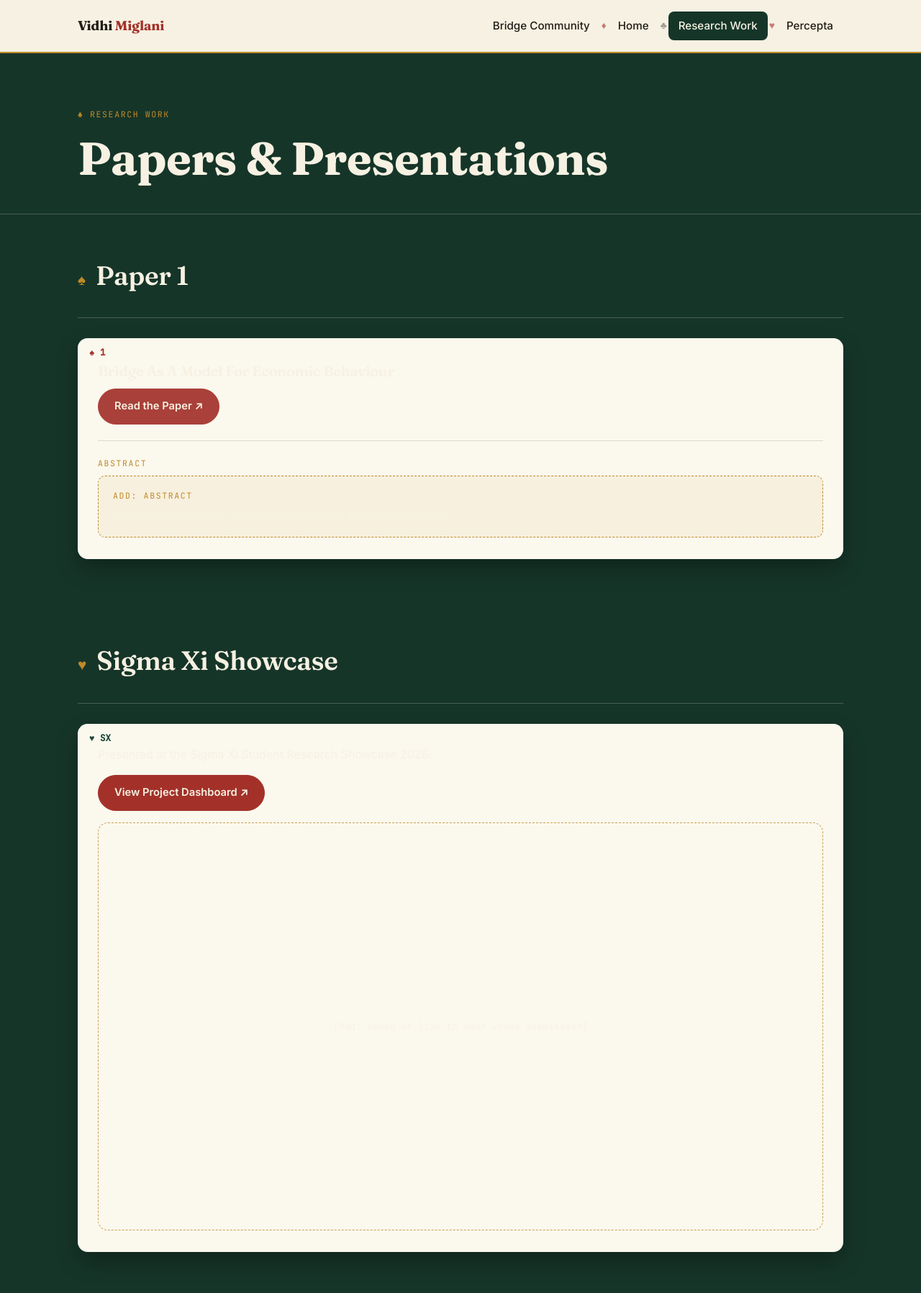
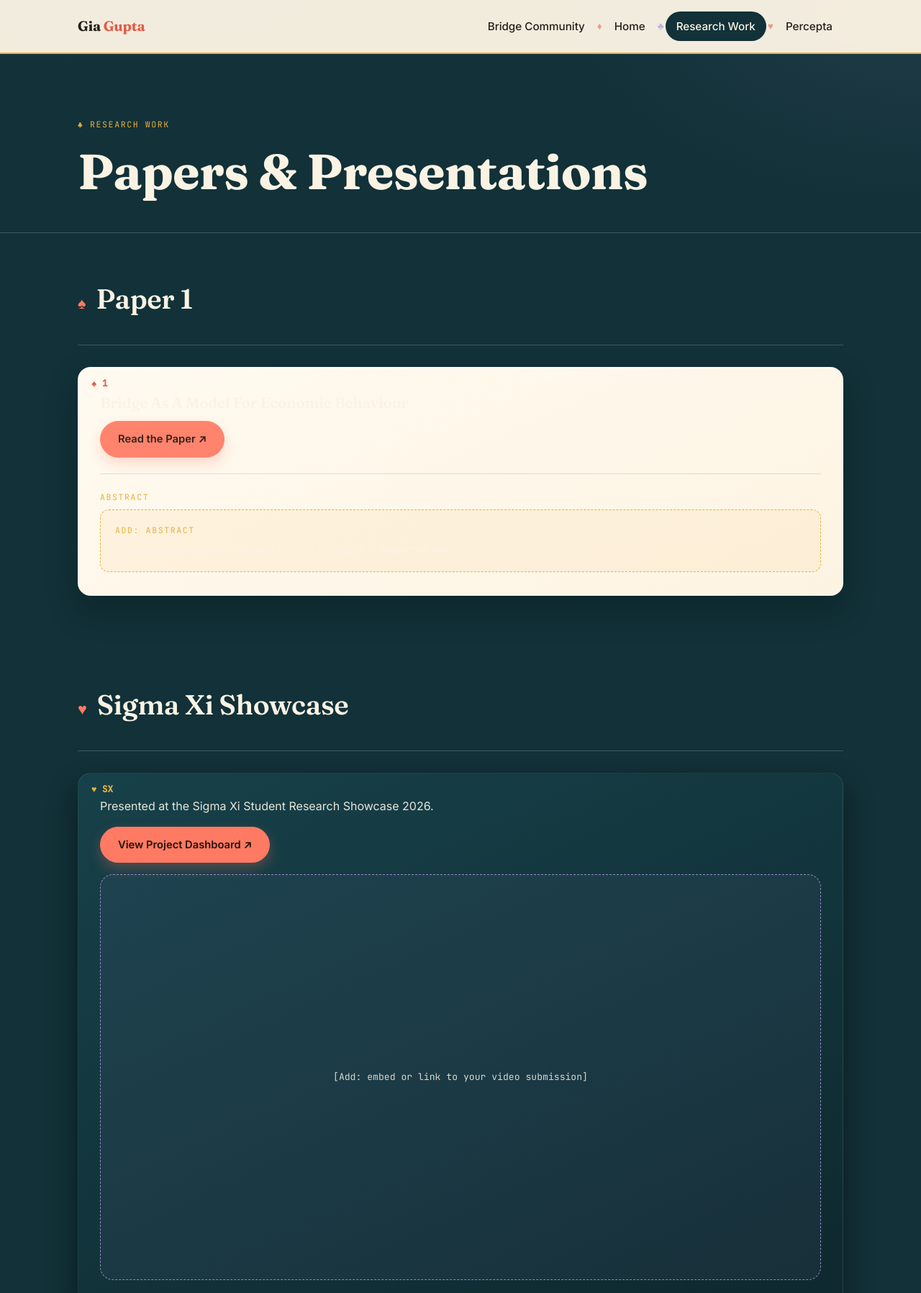
Before and after one commit to Sachin001k/gia-portfolio, a plain HTML site: page research-work.html in a window 1280 px wide. Shown: the top 1797 px of the page at 72% size. Drawn offline with Linux system fonts and the light colour scheme.

Commit message:
made some changes

```diff
--- a/research-work.html
+++ b/research-work.html
@@ -3,14 +3,14 @@
 <head>
 <meta charset="UTF-8">
 <meta name="viewport" content="width=device-width, initial-scale=1.0">
-<title>Research Work – Vidhi Miglani</title>
+<title>Research Work – Gia Gupta</title>
 <link rel="stylesheet" href="style.css">
 </head>
 <body>
 
 <header class="topbar">
   <div class="wrap">
-    <a class="brand" href="index.html">Vidhi <span>Miglani</span></a>
+    <a class="brand" href="index.html">Gia <span>Gupta</span></a>
     <nav class="menu">
       <ul>
         <li><a href="bridge-community.html">Bridge Community</a></li>
@@ -100,7 +100,7 @@
 
 <footer>
   <div class="wrap">
-    <span class="foot-note">© Vidhi Miglani</span>
+    <span class="foot-note">© Gia Gupta</span>
     <a href="index.html" class="foot-note">← Back home</a>
   </div>
 </footer>
--- a/style.css
+++ b/style.css
@@ -1,25 +1,28 @@
 /* ===========================================================
-   Vidhi Miglani — site stylesheet
-   Design language: the bridge table.
-   Felt green ground, ivory card-stock panels, a single suit
-   glyph used the way a playing card uses its corner index.
+   Gia Gupta — site stylesheet
+   Design language: the card table, reimagined.
+   Deep teal ground, warm ivory card-stock panels, coral + gold
+   accents, a single suit glyph used like a playing card's
+   corner index.
 =========================================================== */
 
 @import url('https://fonts.googleapis.com/css2?family=Fraunces:opsz,wght@9..144,400;9..144,500;9..144,600;9..144,700&family=Inter:wght@400;500;600&family=JetBrains+Mono:wght@400;500&display=swap');
 
 :root{
-  --felt:      #163529;
-  --felt-2:    #1f4a3a;
-  --felt-3:    #0e241c;
-  --cream:     #f6f1e2;
-  --card:      #fbf8ee;
-  --ink:       #211d16;
-  --ink-soft:  #55503f;
-  --crimson:   #a3312a;
-  --gold:      #c08a28;
-  --line:      rgba(33,29,22,0.14);
-  --line-lite: rgba(246,241,226,0.22);
-  --radius:    14px;
+  --felt:      #123138;
+  --felt-2:    #17414a;
+  --felt-3:    #0b2126;
+  --cream:     #faf3e4;
+  --card:      #fffaf0;
+  --ink:       #23201b;
+  --ink-soft:  #5c5648;
+  --coral:     #ff7a63;
+  --coral-dk:  #e35b46;
+  --gold:      #e8b13d;
+  --lav:       #a89bdb;
+  --line:      rgba(35,32,27,0.13);
+  --line-lite: rgba(250,243,228,0.20);
+  --radius:    18px;
   --maxw:      1120px;
 }
 
@@ -27,11 +30,14 @@
 html{ scroll-behavior:smooth; }
 body{
   margin:0;
-  background:var(--felt);
+  background:
+    radial-gradient(1100px 620px at 8% -10%, rgba(255,122,99,0.10), transparent 60%),
+    radial-gradient(900px 520px at 100% 0%, rgba(168,155,219,0.10), transparent 55%),
+    var(--felt);
   color:var(--cream);
   font-family:'Inter', system-ui, sans-serif;
   font-size:16px;
-  line-height:1.6;
+  line-height:1.65;
 }
 img{ max-width:100%; display:block; }
 a{ color:inherit; }
@@ -43,9 +49,9 @@ h1,h2,h3,h4{
   margin:0 0 .4em;
   letter-spacing:-0.01em;
 }
-h1{ font-size:clamp(2.4rem,5vw,4rem); font-weight:700; }
-h2{ font-size:clamp(1.6rem,3vw,2.3rem); }
-h3{ font-size:1.25rem; }
+h1{ font-size:clamp(2.6rem,5.4vw,4.3rem); font-weight:700; }
+h2{ font-size:clamp(1.7rem,3.2vw,2.4rem); }
+h3{ font-size:1.3rem; }
 
 .eyebrow{
   font-family:'JetBrains Mono', monospace;
@@ -57,14 +63,15 @@ h3{ font-size:1.25rem; }
 
 p{ color:var(--cream); opacity:.92; margin:0 0 1em; }
 .on-card p, .on-card li, .on-card{ color:var(--ink); }
-.on-card .eyebrow{ color:var(--crimson); }
+.on-card .eyebrow{ color:var(--coral-dk); }
 
 .wrap{ max-width:var(--maxw); margin:0 auto; padding:0 28px; }
 
 /* ---------- NAV ---------- */
 .topbar{
   position:sticky; top:0; z-index:50;
-  background:var(--cream);
+  background:rgba(250,243,228,0.97);
+  backdrop-filter:blur(6px);
   border-bottom:2px solid var(--gold);
 }
 .topbar .wrap{
@@ -72,10 +79,10 @@ p{ color:var(--cream); opacity:.92; margin:0 0 1em; }
   padding-top:16px; padding-bottom:16px;
 }
 .brand{
-  font-family:'Fraunces', serif; font-weight:700; font-size:1.15rem;
+  font-family:'Fraunces', serif; font-weight:700; font-size:1.2rem;
   color:var(--ink); text-decoration:none; letter-spacing:-.01em;
 }
-.brand span{ color:var(--crimson); }
+.brand span{ color:var(--coral-dk); }
 nav.menu ul{
   list-style:none; display:flex; align-items:center; gap:0;
   margin:0; padding:0; flex-wrap:wrap;
@@ -83,14 +90,14 @@ nav.menu ul{
 nav.menu li{ display:flex; align-items:center; }
 nav.menu a{
   text-decoration:none; color:var(--ink); font-weight:500; font-size:.95rem;
-  padding:8px 14px; border-radius:8px; transition:background .15s ease;
+  padding:8px 15px; border-radius:999px; transition:background .18s ease, color .18s ease;
 }
 nav.menu a:hover, nav.menu a.active{ background:var(--felt); color:var(--cream); }
-.suit-sep{ color:var(--crimson); opacity:.6; font-size:.85rem; padding:0 2px; }
-.suit-sep.black{ color:var(--ink); opacity:.4; }
+.suit-sep{ color:var(--coral-dk); opacity:.55; font-size:.85rem; padding:0 2px; }
+.suit-sep.black{ color:var(--lav); opacity:.7; }
 
 /* ---------- HERO ---------- */
-.hero{ padding:76px 0 60px; border-bottom:1px solid var(--line-lite); }
+.hero{ padding:88px 0 64px; border-bottom:1px solid var(--line-lite); }
 .hero-grid{ display:grid; grid-template-columns:1.1fr .9fr; gap:48px; align-items:center; }
 @media (max-width:820px){ .hero-grid{ grid-template-columns:1fr; } }
 .tagline{ font-size:1.2rem; color:var(--cream); opacity:.85; max-width:46ch; }
@@ -98,29 +105,37 @@ nav.menu a:hover, nav.menu a.active{ background:var(--felt); color:var(--cream);
 /* ---------- CARD (index card motif) ---------- */
 .card{
   position:relative;
-  background:var(--card);
+  background:linear-gradient(155deg, var(--card), #fdf2df 120%);
   color:var(--ink);
   border-radius:var(--radius);
-  padding:30px 28px;
-  box-shadow:0 14px 30px rgba(0,0,0,.28), 0 1px 0 rgba(255,255,255,.4) inset;
+  padding:32px 30px;
+  box-shadow:0 20px 40px rgba(6,20,23,.35), 0 1px 0 rgba(255,255,255,.5) inset;
+  border:1px solid rgba(255,255,255,.5);
 }
 .card .corner{
-  position:absolute; top:14px; left:16px;
+  position:absolute; top:16px; left:18px;
   font-family:'JetBrains Mono', monospace;
-  font-size:.78rem; font-weight:600; color:var(--crimson);
+  font-size:.78rem; font-weight:600; color:var(--coral-dk);
   line-height:1;
 }
-.card.deep .corner{ color:var(--felt-2); }
+.card.deep{
+  background:linear-gradient(155deg, var(--felt-2), var(--felt-3) 130%);
+  color:var(--cream);
+  border:1px solid rgba(255,255,255,.08);
+  box-shadow:0 20px 40px rgba(0,0,0,.45);
+}
+.card.deep p{ color:var(--cream); }
+.card.deep .corner{ color:var(--gold); }
 
 /* ---------- SECTION ---------- */
-section{ padding:56px 0; }
+section{ padding:60px 0; }
 .section-head{
-  display:flex; align-items:baseline; gap:14px; margin-bottom:28px;
-  border-bottom:1px solid var(--line-lite); padding-bottom:14px;
+  display:flex; align-items:baseline; gap:14px; margin-bottom:30px;
+  border-bottom:1px solid var(--line-lite); padding-bottom:16px;
 }
-.section-head .glyph{ color:var(--gold); font-size:1.3rem; }
+.section-head .glyph{ color:var(--coral); font-size:1.35rem; }
 
-.grid{ display:grid; gap:22px; }
+.grid{ display:grid; gap:24px; }
 .grid.cols-2{ grid-template-columns:1fr 1fr; }
 .grid.cols-3{ grid-template-columns:repeat(3,1fr); }
 .grid.cols-4{ grid-template-columns:repeat(4,1fr); }
@@ -129,35 +144,36 @@ section{ padding:56px 0; }
 /* ---------- PLACEHOLDER (content to be supplied) ---------- */
 .placeholder{
   border:1.5px dashed var(--gold);
-  border-radius:10px;
+  border-radius:12px;
   padding:18px 20px;
-  background:rgba(192,138,40,0.07);
+  background:rgba(232,177,61,0.08);
   color:var(--cream);
   font-size:.92rem;
 }
 .placeholder .eyebrow{ display:block; margin-bottom:6px; }
-.on-card .placeholder{ color:var(--ink-soft); background:rgba(163,49,42,.05); border-color:var(--crimson); }
-.on-card .placeholder .eyebrow{ color:var(--crimson); }
+.on-card .placeholder{ color:var(--ink-soft); background:rgba(255,122,99,.07); border-color:var(--coral); }
+.on-card .placeholder .eyebrow{ color:var(--coral-dk); }
 
 .photo-slot{
   aspect-ratio:4/3; border-radius:var(--radius);
-  border:1.5px dashed var(--gold);
-  background:rgba(246,241,226,0.06);
+  border:1.5px dashed var(--lav);
+  background:rgba(168,155,219,0.07);
   display:flex; align-items:center; justify-content:center;
-  text-align:center; padding:20px; font-family:'JetBrains Mono',monospace;
-  font-size:.82rem; color:var(--cream); opacity:.8;
+  text-align:center; padding:22px; font-family:'JetBrains Mono',monospace;
+  font-size:.82rem; color:var(--cream); opacity:.85;
 }
 .photo-slot a{ color:var(--gold); text-decoration:underline; }
 .photo-slot.filled{ border:none; background-size:cover; background-position:center; }
 
 /* ---------- STAT ROW (scorepad) ---------- */
 .scorepad{
-  background:repeating-linear-gradient(var(--card),var(--card) 33px, rgba(33,29,22,.08) 34px);
-  border-radius:var(--radius); padding:22px 24px; color:var(--ink);
+  background:repeating-linear-gradient(var(--card),var(--card) 33px, rgba(35,32,27,.07) 34px);
+  border-radius:var(--radius); padding:24px 26px; color:var(--ink);
+  box-shadow:0 14px 28px rgba(6,20,23,.28);
 }
 .scorepad .stat-line{
   display:flex; justify-content:space-between; align-items:center;
-  padding:6px 0; font-family:'JetBrains Mono',monospace; font-size:.88rem;
+  padding:7px 0; font-family:'JetBrains Mono',monospace; font-size:.88rem;
 }
 .scorepad .stat-line b{ font-family:'Fraunces',serif; font-size:1rem; }
 
@@ -166,35 +182,39 @@ section{ padding:56px 0; }
   display:flex; flex-wrap:wrap; gap:14px; align-items:center;
 }
 .logo-chip{
-  border:1px dashed var(--gold); border-radius:8px;
-  padding:10px 16px; font-family:'JetBrains Mono',monospace; font-size:.78rem;
-  color:var(--cream); opacity:.85;
+  border:1px dashed var(--lav); border-radius:10px;
+  padding:11px 17px; font-family:'JetBrains Mono',monospace; font-size:.78rem;
+  color:var(--cream); opacity:.9;
 }
 
 /* ---------- BUTTONS ---------- */
 .btn{
   display:inline-flex; align-items:center; gap:8px;
-  background:var(--crimson); color:var(--cream);
-  padding:12px 22px; border-radius:999px; text-decoration:none;
-  font-weight:600; font-size:.92rem; border:1.5px solid var(--crimson);
-  transition:transform .15s ease, background .15s ease;
+  background:var(--coral); color:#241108;
+  padding:12px 24px; border-radius:999px; text-decoration:none;
+  font-weight:600; font-size:.92rem; border:1.5px solid var(--coral);
+  transition:transform .15s ease, background .15s ease, box-shadow .15s ease;
+  box-shadow:0 8px 18px rgba(255,122,99,.28);
 }
-.btn:hover{ background:transparent; color:var(--crimson); }
-.btn.gold{ background:var(--gold); border-color:var(--gold); color:var(--felt-3); }
+.btn:hover{ background:transparent; color:var(--coral); transform:translateY(-1px); box-shadow:0 4px 10px rgba(255,122,99,.18); }
+.btn.gold{ background:var(--gold); border-color:var(--gold); color:#2b1c02; box-shadow:0 8px 18px rgba(232,177,61,.28); }
 .btn.gold:hover{ background:transparent; color:var(--gold); }
-.btn.outline{ background:transparent; color:var(--cream); border-color:var(--line-lite); }
+.btn.outline{ background:transparent; color:var(--cream); border-color:var(--line-lite); box-shadow:none; }
 .btn.outline:hover{ background:var(--cream); color:var(--ink); }
 
 /* ---------- PODCAST BAR ---------- */
 .podcast-bar{
-  background:var(--felt-2); border-radius:var(--radius);
-  padding:26px 28px; display:flex; flex-wrap:wrap; gap:22px; align-items:center; justify-content:space-between;
+  background:linear-gradient(155deg, var(--felt-2), var(--felt-3) 130%);
+  border-radius:var(--radius);
+  padding:28px 30px; display:flex; flex-wrap:wrap; gap:22px; align-items:center; justify-content:space-between;
+  box-shadow:0 20px 40px rgba(0,0,0,.4);
 }
 .podcast-eps{ display:flex; gap:16px; flex-wrap:wrap; }
 .ep{
-  background:var(--card); color:var(--ink); border-radius:10px; padding:14px 16px; min-width:160px;
+  background:var(--card); color:var(--ink); border-radius:12px; padding:15px 17px; min-width:160px;
+  box-shadow:0 8px 18px rgba(6,20,23,.25);
 }
-.ep .eyebrow{ color:var(--crimson); }
+.ep .eyebrow{ color:var(--coral-dk); }
 .ep-name{ font-family:'Fraunces',serif; font-weight:600; margin-top:4px; }
 
 /* ---------- PHOTO STRIP (bar of photos) ---------- */
@@ -208,7 +228,7 @@ footer{
 footer .wrap{ display:flex; justify-content:space-between; flex-wrap:wrap; gap:12px; }
 footer a{ text-decoration:none; opacity:.85; }
 footer a:hover{ opacity:1; }
-.foot-note{ font-family:'JetBrains Mono',monospace; font-size:.78rem; opacity:.6; }
+.foot-note{ font-family:'JetBrains Mono',monospace; font-size:.78rem; opacity:.65; }
 
 /* ---------- MISC ---------- */
 .tag{
```
Also changed, not shown: bridge-community.html (+3 -3 lines), index.html (+4 -4 lines), percepta.html (+3 -3 lines).
